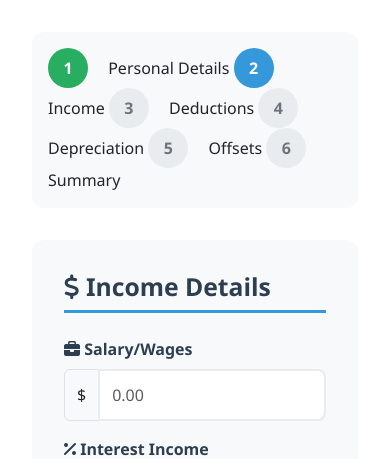
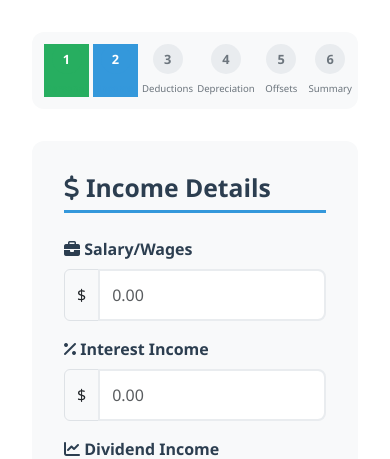
Before and after one commit to aroxas2609/simpletax-au, a Flask app: page /income in a window 390 px wide. Shown: the part 166-625 px from the top of the page. Run offline with Flask 3, Linux system fonts and the light colour scheme.

Commit message:
Improve mobile responsiveness for progress steps

```diff
--- a/templates/base.html
+++ b/templates/base.html
@@ -185,10 +185,25 @@
             border-radius: var(--border-radius);
             padding: 1rem;
             margin-bottom: 2rem;
+            overflow-x: auto;
+        }
+
+        .progress-steps {
+            display: flex;
+            align-items: center;
+            min-width: max-content;
+            gap: 0.5rem;
         }
 
         .progress-step {
-            display: inline-block;
+            display: flex;
+            flex-direction: column;
+            align-items: center;
+            min-width: 60px;
+            text-align: center;
+        }
+
+        .progress-step-circle {
             width: 40px;
             height: 40px;
             border-radius: 50%;
@@ -197,7 +212,78 @@
             text-align: center;
             line-height: 40px;
             font-weight: 600;
-            margin-right: 1rem;
+            margin-bottom: 0.5rem;
+            flex-shrink: 0;
+        }
+
+        .progress-step-label {
+            font-size: 0.75rem;
+            font-weight: 500;
+            color: #6c757d;
+            white-space: nowrap;
+        }
+
+        .progress-step.active .progress-step-circle {
+            background: var(--secondary-color);
+            color: white;
+        }
+
+        .progress-step.active .progress-step-label {
+            color: var(--secondary-color);
+            font-weight: 600;
+        }
+
+        .progress-step.completed .progress-step-circle {
+            background: var(--success-color);
+            color: white;
+        }
+
+        .progress-step.completed .progress-step-label {
+            color: var(--success-color);
+            font-weight: 600;
+        }
+
+        /* Mobile responsive adjustments */
+        @media (max-width: 768px) {
+            .progress-container {
+                padding: 0.75rem;
+            }
+
+            .progress-steps {
+                gap: 0.25rem;
+            }
+
+            .progress-step {
+                min-width: 50px;
+            }
+
+            .progress-step-circle {
+                width: 35px;
+                height: 35px;
+                line-height: 35px;
+                font-size: 0.9rem;
+            }
+
+            .progress-step-label {
+                font-size: 0.65rem;
+            }
+        }
+
+        @media (max-width: 576px) {
+            .progress-step {
+                min-width: 45px;
+            }
+
+            .progress-step-circle {
+                width: 30px;
+                height: 30px;
+                line-height: 30px;
+                font-size: 0.8rem;
+            }
+
+            .progress-step-label {
+                font-size: 0.6rem;
+            }
         }
 
         .progress-step.active {
--- a/templates/income.html
+++ b/templates/income.html
@@ -4,18 +4,32 @@
 
 {% block content %}
 <div class="progress-container">
-    <div class="progress-step completed">1</div>
-    <span>Personal Details</span>
-    <div class="progress-step active">2</div>
-    <span>Income</span>
-    <div class="progress-step">3</div>
-    <span>Deductions</span>
-    <div class="progress-step">4</div>
-    <span>Depreciation</span>
-    <div class="progress-step">5</div>
-    <span>Offsets</span>
-    <div class="progress-step">6</div>
-    <span>Summary</span>
+    <div class="progress-steps">
+        <div class="progress-step completed">
+            <div class="progress-step-circle">1</div>
+            <div class="progress-step-label">Personal</div>
+        </div>
+        <div class="progress-step active">
+            <div class="progress-step-circle">2</div>
+            <div class="progress-step-label">Income</div>
+        </div>
+        <div class="progress-step">
+            <div class="progress-step-circle">3</div>
+            <div class="progress-step-label">Deductions</div>
+        </div>
+        <div class="progress-step">
+            <div class="progress-step-circle">4</div>
+            <div class="progress-step-label">Depreciation</div>
+        </div>
+        <div class="progress-step">
+            <div class="progress-step-circle">5</div>
+            <div class="progress-step-label">Offsets</div>
+        </div>
+        <div class="progress-step">
+            <div class="progress-step-circle">6</div>
+            <div class="progress-step-label">Summary</div>
+        </div>
+    </div>
 </div>
 
 <div class="form-container">
```
Also changed, not shown: templates/deductions.html (+26 -12 lines), templates/depreciation.html (+26 -12 lines), templates/offsets.html (+26 -12 lines), templates/personal.html (+26 -12 lines), templates/summary.html (+26 -12 lines).
